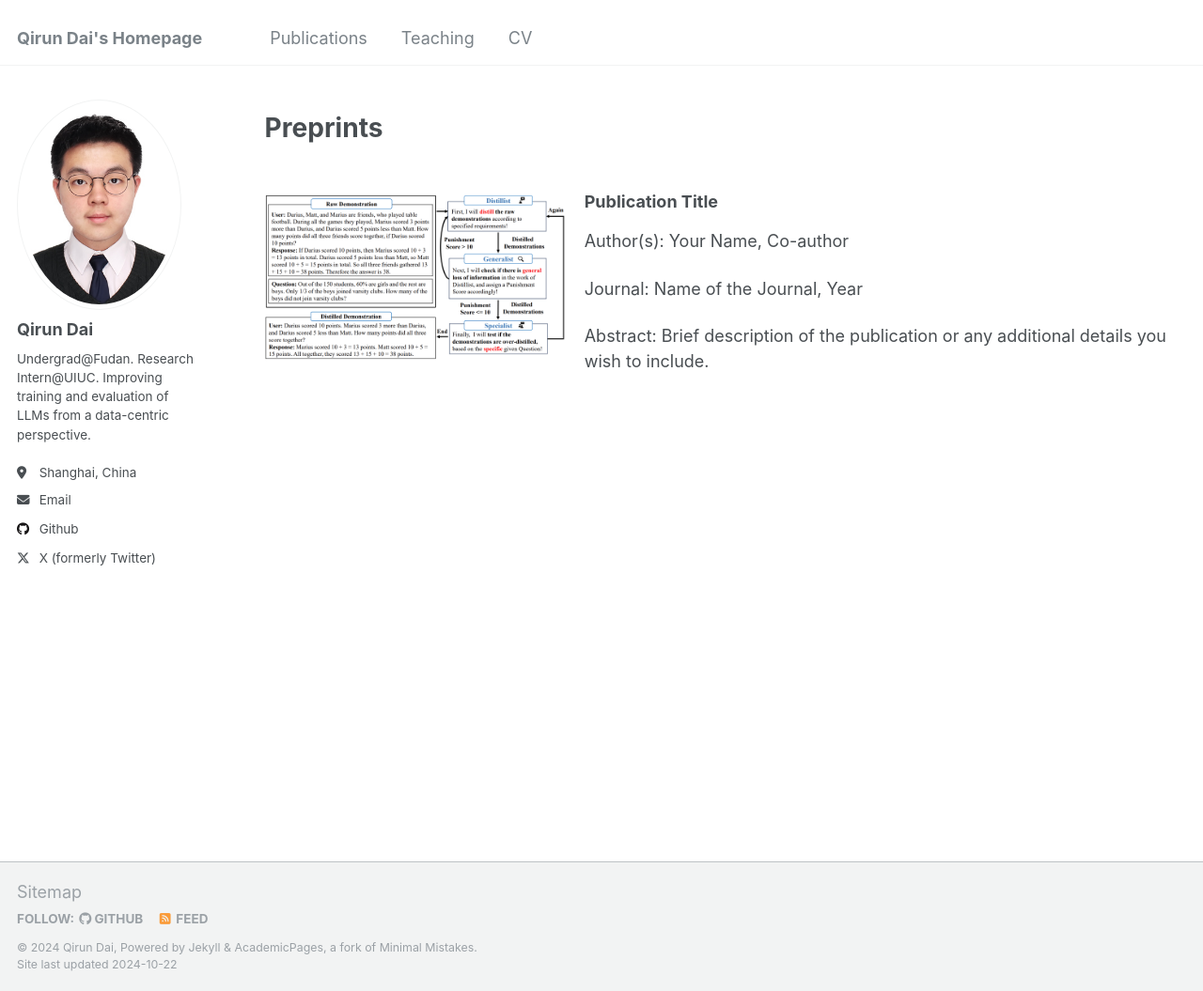
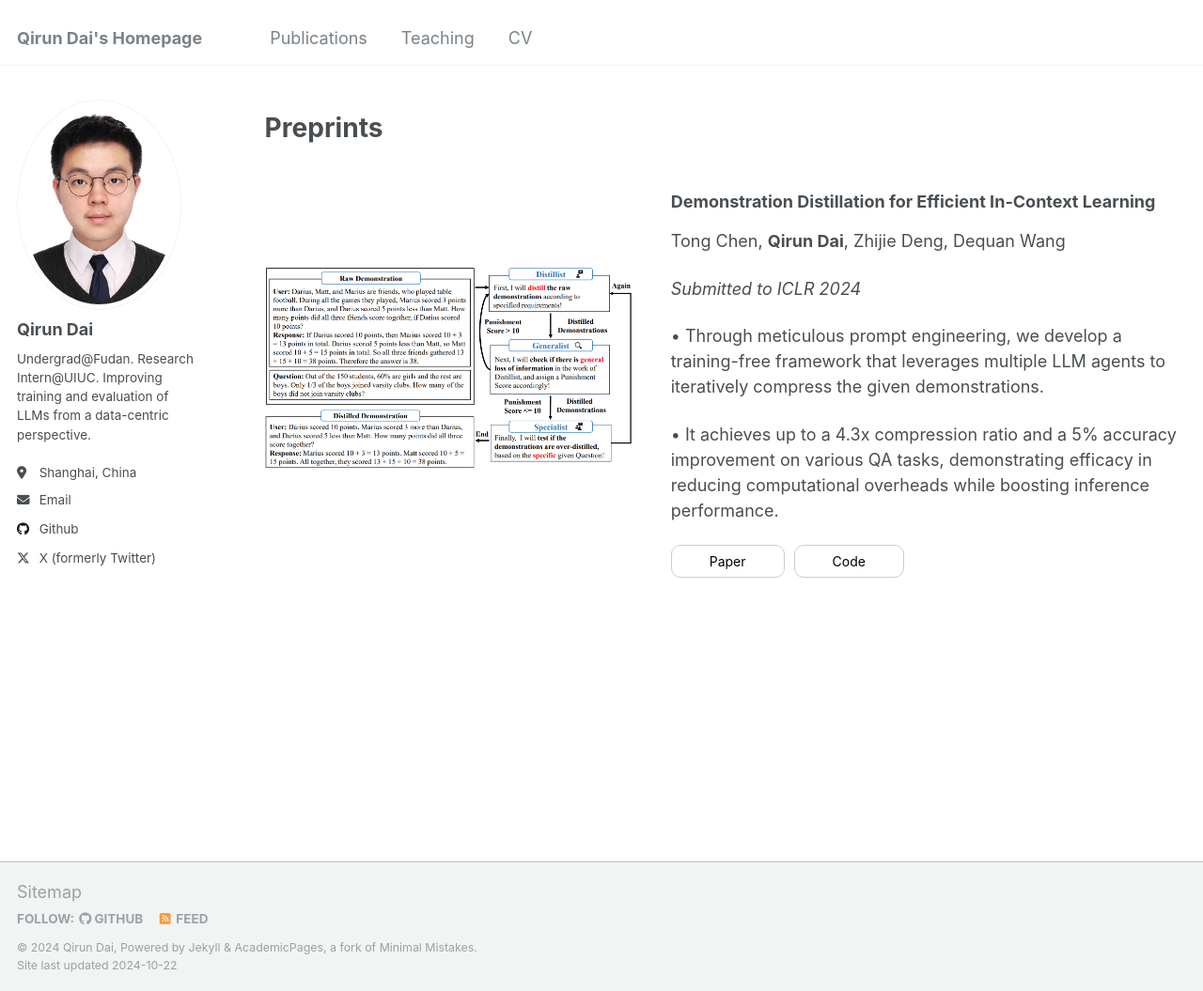
Before and after one commit to qrdai/qrdai.github.io, a Jekyll site: the page built from _pages/publications.md, in a window 1280 px wide and 1055 px high. Shown: the whole window at 94% size. Built offline with Jekyll 4.4.1, drawn with Linux system fonts in a browser that asks for light colours; Markdown is read by kramdown in place of the engine named in the settings.

Commit message:
update pubs

```diff
--- a/_pages/publications.md
+++ b/_pages/publications.md
@@ -4,16 +4,30 @@ title: ""
 permalink: /publications/
 author_profile: true
 ---
+<style>
+    .bullet::before {
+        content: "• "; /* Unicode character for a bullet */
+        font-size: 1em; /* Adjust the size as needed */
+    }
+</style>
+
 # Preprints
 
-<div style="display: flex; align-items: center; justify-content: start;">
-    <div style="flex: 1; padding-right: 20px;">
-        <img src="{{ site.baseurl }}/images/DGS.png" alt="Publication Figure" style="max-width: 100%; height: auto;">
+<div style="display: flex; align-items: center; margin-bottom: 50px;">
+  <img src="{{ site.baseurl }}/images/DGS.png" alt="Image" style="width: 40%; margin-right: 40px;">
+  <div>
+    <h3>Demonstration Distillation for Efficient In-Context Learning</h3>
+    <p>Tong Chen, <strong>Qirun Dai</strong>, Zhijie Deng, Dequan Wang</p>
+    <p><em>Submitted to ICLR 2024</em></p>
+    <p class="bullet">Through meticulous prompt engineering, we develop a training-free framework that leverages multiple LLM agents to iteratively compress the given demonstrations.</p>
+    <p class="bullet">It achieves up to a 4.3x compression ratio and a 5% accuracy improvement on various QA tasks, demonstrating efficacy in reducing computational overheads while boosting inference performance.</p>
+    <div style="display: flex; margin-top: 20px;">
+      <a href="https://openreview.net/forum?id=Y8DClN5ODu" target="_blank" style="text-decoration: none;">
+        <button style="background-color: white; border: 1px solid #ccc; border-radius: 10px; padding: 8px 40px; font-size: 14px; cursor: pointer;">Paper</button>
+      </a>
+      <a href="https://github.com/CTDancer/DGS_Demonstration-Distillation" target="_blank" style="text-decoration: none; margin-left: 10px;">
+        <button style="background-color: white; border: 1px solid #ccc; border-radius: 10px; padding: 8px 40px; font-size: 14px; cursor: pointer;">Code</button>
+      </a>
     </div>
-    <div style="flex: 2;">
-        <h3>Publication Title</h3>
-        <p>Author(s): Your Name, Co-author</p>
-        <p>Journal: Name of the Journal, Year</p>
-        <p>Abstract: Brief description of the publication or any additional details you wish to include.</p>
-    </div>
+  </div>
 </div>
```
